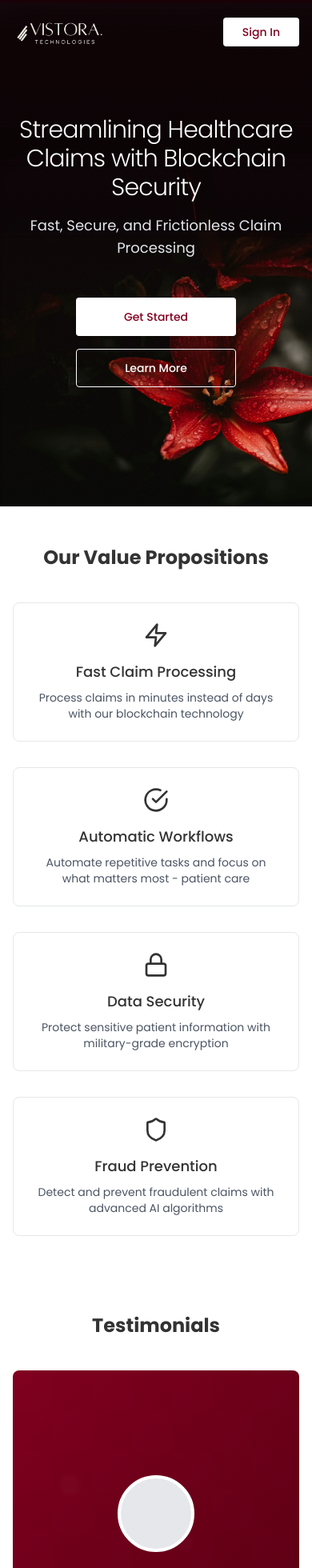
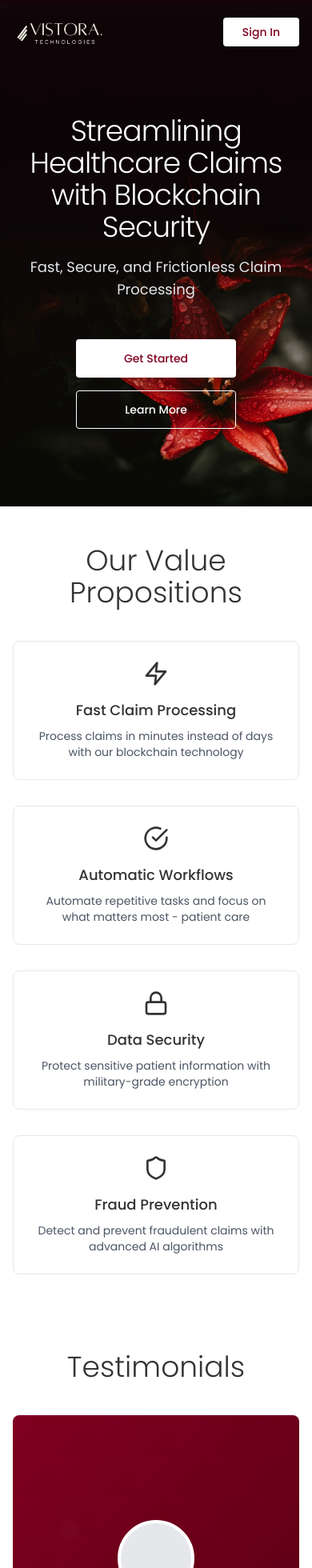
Before and after one commit to rgjc12/Vistora, a React (Create React App) app: page / in a window 390 px wide. Shown: the top 1960 px of the page at 80% size. Built offline with nearby package versions, Linux system fonts and the light colour scheme.

Commit message:
fixed styling for all pages landing & auth

```diff
--- a/src/components/sections/faq/HeroSectionFaq.jsx
+++ b/src/components/sections/faq/HeroSectionFaq.jsx
@@ -39,7 +39,7 @@ const HeroSectionFaq = () => {
       >
         <AnimatedSection>
           <div className="flex flex-col pt-[64px] md:pt-0 md:items-start text-center md:text-left w-full z-10 max-w-[450px] lg:max-w-[600px] min-[2000px]:max-w-[800px]">
-            <h1 className="text-3xl md:text-4xl lg:text-6xl font-light tracking-tight mb-4 text-white">
+            <h1 className="text-4xl sm:text-5xl md:text-6xl font-light tracking-tight mb-4 text-white">
               Discover Vistora
             </h1>
             <p className="mb-12 text-gray-200 font-normal text-lg lg:text-2xl">
--- a/src/components/sections/home/CTASection.jsx
+++ b/src/components/sections/home/CTASection.jsx
@@ -13,7 +13,7 @@ const CTASection = () => {
           className="marble-bg p-10 rounded-lg"
           style={{ backgroundColor: "#800020" }}
         >
-          <h2 className="text-2xl md:text-3xl font-bold mb-4 text-white">
+          <h2 className="text-4xl lg:text-5xl font-md font-poppins mb-4 text-white">
             Join the Future of Healthcare Claims Management
           </h2>
           <p className="text-gray-100 mb-8 max-w-2xl mx-auto">
--- a/src/components/sections/home/FeaturesSection.jsx
+++ b/src/components/sections/home/FeaturesSection.jsx
@@ -9,7 +9,7 @@ const FeaturesSection = () => {
       className="py-12 md:py-16 px-4 md:px-8 max-w-7xl mx-auto"
     >
       <AnimatedSection>
-        <h2 className="text-2xl font-bold mb-10 text-center text-primary">
+        <h2 className="text-4xl lg:text-5xl font-light font-poppins mb-10 text-center text-primary">
           Overview of Features
         </h2>
       </AnimatedSection>
--- a/src/components/sections/home/HeroSectionMain.jsx
+++ b/src/components/sections/home/HeroSectionMain.jsx
@@ -38,7 +38,7 @@ const HeroSectionMain = () => {
       >
         <AnimatedSection>
           <div className="flex flex-col pt-[64px] md:pt-0 md:items-start text-center md:text-left w-full z-10 max-w-[600px] xl:max-w-[875px] min-[2000px]:max-w-[900px]">
-            <h1 className="text-3xl md:text-4xl lg:text-6xl font-light tracking-tight mb-4 text-white">
+            <h1 className="text-4xl sm:text-5xl md:text-6xl font-light tracking-tight mb-4 text-white">
               Streamlining Healthcare Claims with Blockchain Security
             </h1>
             <p className="mb-12 text-gray-200 font-normal text-lg lg:text-2xl">
--- a/src/components/sections/home/TestimonialSection.jsx
+++ b/src/components/sections/home/TestimonialSection.jsx
@@ -30,7 +30,7 @@ const TestimonialSection = () => {
       className="py-12 md:py-16 px-4 md:px-8 max-w-7xl mx-auto"
     >
       <AnimatedSection>
-        <h2 className="text-2xl font-bold mb-10 text-center text-primary">
+        <h2 className="text-4xl lg:text-5xl font-light font-poppins mb-10 text-center text-primary">
           Testimonials
         </h2>
       </AnimatedSection>
--- a/src/components/sections/home/ValuePropositionSection.jsx
+++ b/src/components/sections/home/ValuePropositionSection.jsx
@@ -10,7 +10,7 @@ const ValuePropositionSection = () => {
       className="py-12 md:py-16 px-4 md:px-8 max-w-7xl mx-auto"
     >
       <AnimatedSection>
-        <h2 className="text-2xl font-bold mb-10 text-center text-primary">
+        <h2 className="text-4xl lg:text-5xl font-light font-poppins mb-10 text-center text-primary">
           Our Value Propositions
         </h2>
       </AnimatedSection>
--- a/src/pages/Auth/LoginPage.js
+++ b/src/pages/Auth/LoginPage.js
@@ -32,7 +32,7 @@ function LoginPage({ navigate }) {
 
   return (
     <div className="flex flex-col min-[900px]:flex-row min-h-[800px] h-screen items-center bg-white w-full">
-      <div className="bg-primary w-full max-w-none min-[900px]:max-w-[800px] mb-8 min-[900px]:mb-0 h-[80px] min-[900px]:h-full flex relative">
+      <div className="bg-[#800020] w-full max-w-none min-[900px]:max-w-[800px] mb-8 min-[900px]:mb-0 h-[80px] min-[900px]:h-full flex relative">
         <a href="/" className="cursor-pointer ">
           <img
             src="/images/vistora-logo.png"
--- a/src/pages/Auth/SignupPage.js
+++ b/src/pages/Auth/SignupPage.js
@@ -87,6 +87,8 @@ function SignupPage({ navigate, goBack, step = 1 }) {
               className="w-full max-w-[200px] h-auto absolute top-0 min-[900px]:top-4 left-2 min-[900px]:left-4 z-20 hover:scale-105 ease-out duration-300"
             />
           </a>
+
+          <div className="bg-[#800020] opacity-0 min-[900px]:opacity-45 absolute top-0 left-0 right-0 bottom-0 "></div>
 
           <img
             src="/images/doctor-bg-auth.jpg"
@@ -292,6 +294,8 @@ function SignupPage({ navigate, goBack, step = 1 }) {
           />
         </a>
 
+        <div className="bg-[#800020] opacity-0 min-[900px]:opacity-45 absolute top-0 left-0 right-0 bottom-0 "></div>
+
         <img
           src="/images/doctor-bg-auth.jpg"
           alt="Doctor"
```
Also changed, not shown: public/images/._vistora-color-logo.png.
